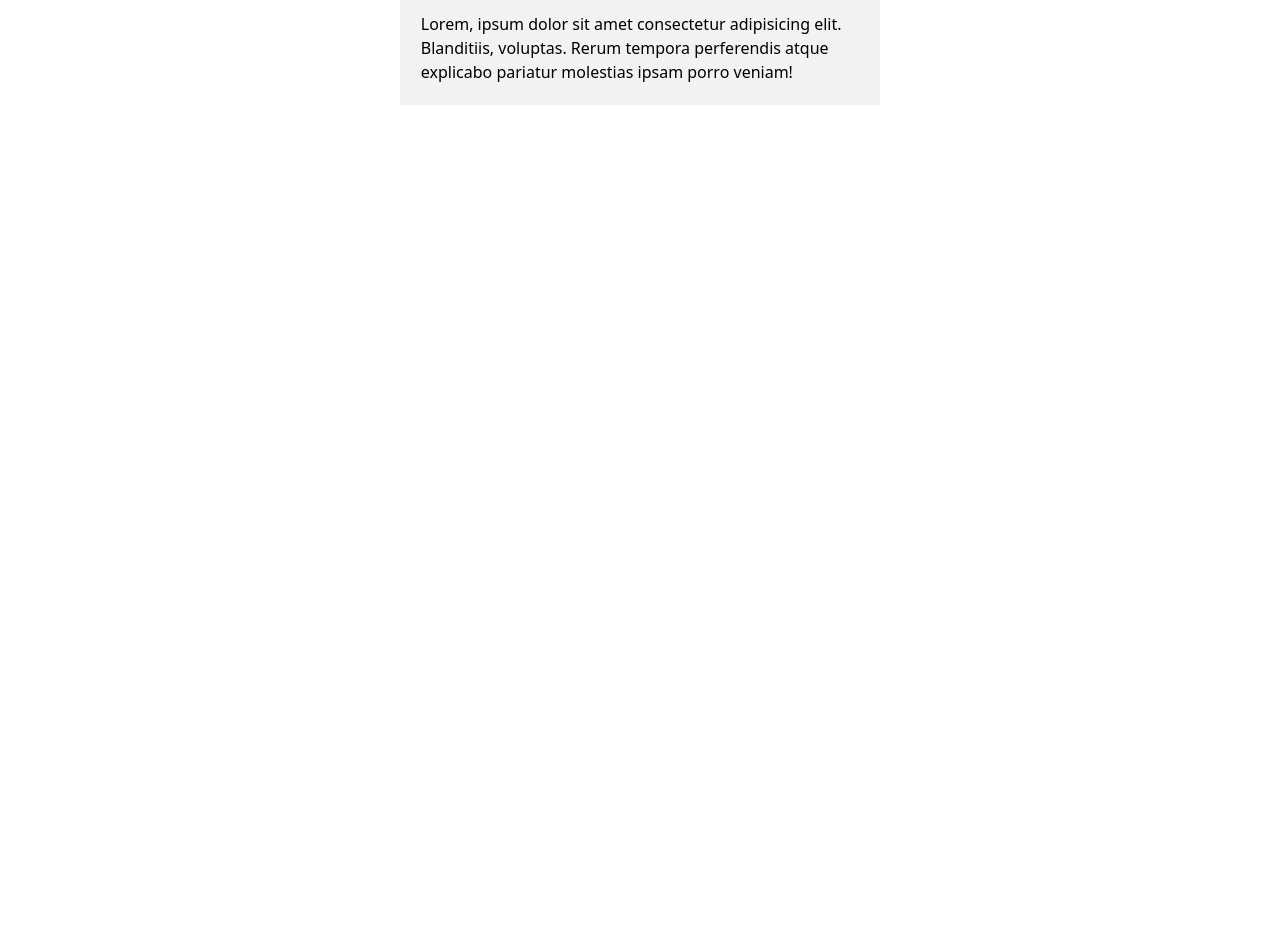
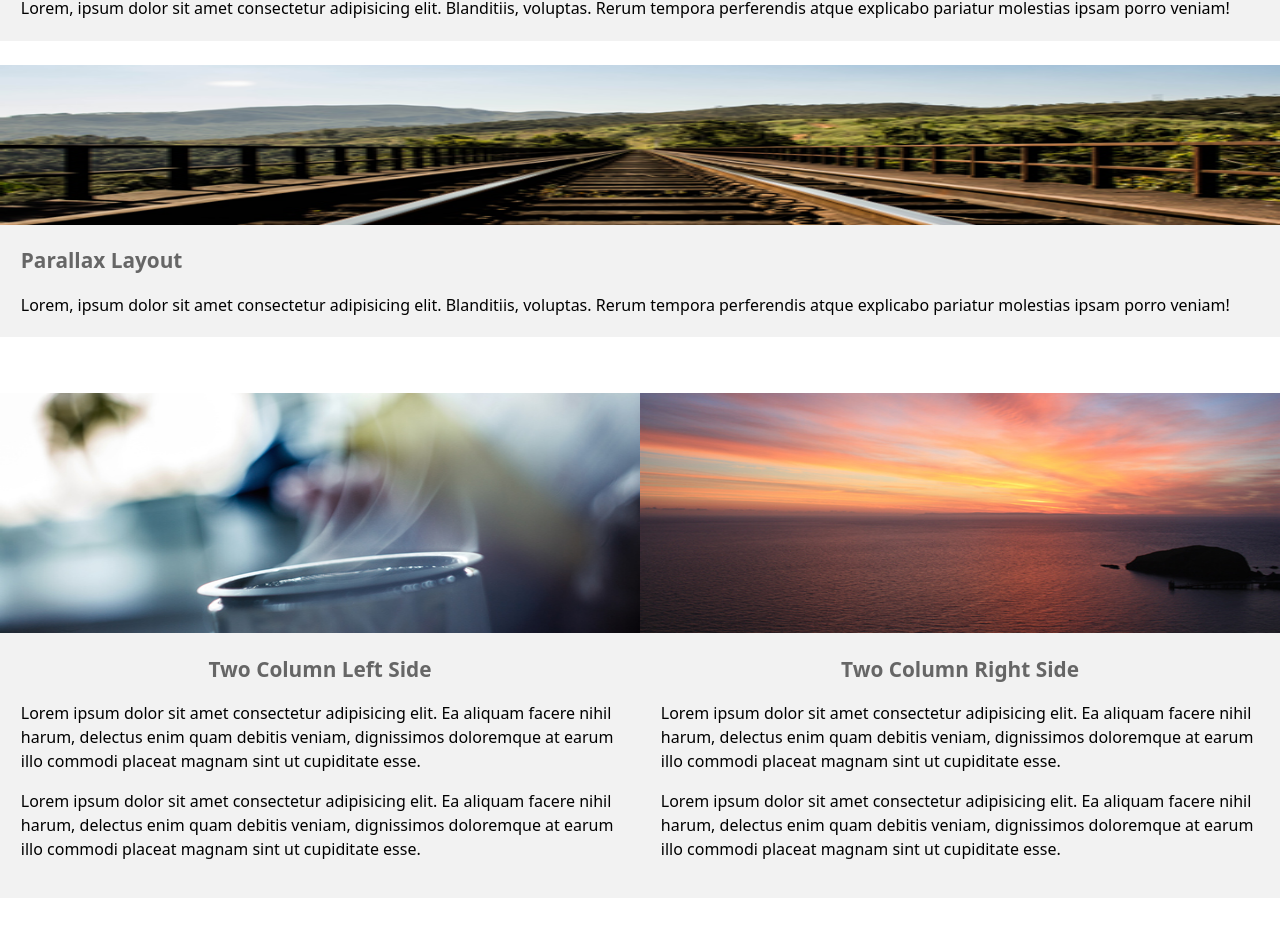
Before and after one commit to jeffagregado/one-page-app, a Next.js app: page / in a window 1280 px wide. Shown: the part 1353-2290 px from the top of the page. Before the commit the page ends 1514 px from the top, so only its background shows below. Built offline with nearby package versions, Linux system fonts and the light colour scheme.

Commit message:
added components

```diff
--- a/components/Card.tsx
+++ b/components/Card.tsx
@@ -2,12 +2,13 @@ import cardStyle from '../styles/Card.module.scss'
 
 interface Props {
   children: any
+  big?: any
   img: string
 }
 
-const Card = ({ children, img }: Props) => {
+const Card = ({ children, img, big }: Props) => {
   return (
-    <div className={cardStyle.card}>
+    <div className={`${cardStyle.card} ${big ? cardStyle['card-big'] : null}`}>
       <div className={cardStyle['card-img']}>
         <img src={img} alt="cardimg" />
       </div>
--- a/components/Nav.tsx
+++ b/components/Nav.tsx
@@ -1,4 +1,5 @@
 import Link from 'next/link'
+import { Link as Linkscroll } from 'react-scroll'
 import { useState } from 'react'
 import navStyles from '../styles/Nav.module.scss'
 import NavBurger from './NavBurger'
@@ -16,29 +17,29 @@ const Nav = () => {
 
   const navItems = [
     {
-      id: 0,
+      id: 'home',
       name: 'Homepage',
       link: '/',
     },
     {
-      id: 1,
+      id: 'about',
       name: 'About Us',
-      link: '/about',
+      link: '#',
     },
     {
-      id: 2,
+      id: 'services',
       name: 'Services',
-      link: '/services',
+      link: '#',
     },
     {
-      id: 3,
+      id: 'contact',
       name: 'Contact',
-      link: '/contact',
+      link: '#',
     },
     {
-      id: 4,
+      id: 'external',
       name: 'External',
-      link: '/external',
+      link: '#',
     },
   ]
 
@@ -55,7 +56,15 @@ const Nav = () => {
             {navItems.map((navitem) => (
               <li key={navitem.id}>
                 <Link href={navitem.link}>
-                  <a>{navitem.name}</a>
+                  <Linkscroll
+                    activeClass={navStyles['scroll-active']}
+                    to={navitem.id}
+                    spy={true}
+                    smooth={true}
+                    duration={1000}
+                  >
+                    {navitem.name}
+                  </Linkscroll>
                 </Link>
               </li>
             ))}
--- a/package.json
+++ b/package.json
@@ -8,10 +8,12 @@
     "start": "next start"
   },
   "dependencies": {
+    "@types/react-scroll": "^1.8.2",
     "next": "10.0.7",
     "node-sass": "^5.0.0",
     "react": "17.0.1",
-    "react-dom": "17.0.1"
+    "react-dom": "17.0.1",
+    "react-scroll": "^1.8.2"
   },
   "devDependencies": {
     "@types/node": "^14.14.28",
--- a/pages/index.tsx
+++ b/pages/index.tsx
@@ -11,34 +11,73 @@ export default function Home() {
           <h2 className="">Simple Bootstrap Template</h2>
         </div>
       </section>
+
       <section id="about" className={sectionStyle.sectionAbout}>
         <div className={sectionStyle['sectionAbout-top']}>
           <Card img="/img/1-1.jpg">
             <h1>
               <span style={{ color: '#178A27' }}>Bootstrap v3.3.6</span>
             </h1>
+            <p>
               Lorem, ipsum dolor sit amet consectetur adipisicing elit.
               Blanditiis, voluptas. Rerum tempora perferendis atque explicabo
               pariatur molestias ipsam porro veniam!
+            </p>
           </Card>
           <Card img="/img/1-2.jpg">
             <h1>
               <span style={{ color: '#1686C1' }}>Responsive design</span>
             </h1>
+            <p>
               Lorem, ipsum dolor sit amet consectetur adipisicing elit.
               Blanditiis, voluptas. Rerum tempora perferendis atque explicabo
               pariatur molestias ipsam porro veniam!
+            </p>
           </Card>
           <Card img="/img/1-3.jpg">
             <h1>
               <span style={{ color: '#666666' }}>Parallax Layout</span>
             </h1>
+            <p>
               Lorem, ipsum dolor sit amet consectetur adipisicing elit.
               Blanditiis, voluptas. Rerum tempora perferendis atque explicabo
               pariatur molestias ipsam porro veniam!
+            </p>
           </Card>
         </div>
-        <div></div>
+        <div className={sectionStyle['sectionAbout-bottom']}>
+          <Card img="/img/2-1.jpg" big>
+            <h1>Two Column Left Side</h1>
+            <p>
+              Lorem ipsum dolor sit amet consectetur adipisicing elit. Ea
+              aliquam facere nihil harum, delectus enim quam debitis veniam,
+              dignissimos doloremque at earum illo commodi placeat magnam sint
+              ut cupiditate esse.
+            </p>
+            <p>
+              Lorem ipsum dolor sit amet consectetur adipisicing elit. Ea
+              aliquam facere nihil harum, delectus enim quam debitis veniam,
+              dignissimos doloremque at earum illo commodi placeat magnam sint
+              ut cupiditate esse.
+            </p>
+          </Card>
+
+          <Card img="/img/2-2.jpg" big>
+            <h1>Two Column Right Side</h1>
+            <p>
+              Lorem ipsum dolor sit amet consectetur adipisicing elit. Ea
+              aliquam facere nihil harum, delectus enim quam debitis veniam,
+              dignissimos doloremque at earum illo commodi placeat magnam sint
+              ut cupiditate esse.
+            </p>
+            <p>
+              Lorem ipsum dolor sit amet consectetur adipisicing elit. Ea
+              aliquam facere nihil harum, delectus enim quam debitis veniam,
+              dignissimos doloremque at earum illo commodi placeat magnam sint
+              ut cupiditate esse.
+            </p>
+          </Card>
+        </div>
       </section>
     </>
   )
--- a/styles/Card.module.scss
+++ b/styles/Card.module.scss
@@ -1,11 +1,26 @@
 @import './Utilities/variables';
 
 .card {
-  width: 30rem;
+  width: 100%;
   display: block;
   background-color: $card-color;
   margin-bottom: 1.5rem;
 
+  @screen md {
+    width: 30rem;
+  }
+
+  &.card-big {
+    width: 100%;
+
+    @screen md {
+      width: 48%;
+    }
+
+    .card-img {
+      height: 15rem;
+    }
+  }
 
   .card-img {
     width: 100%;
@@ -15,7 +30,7 @@
     img {
       display: block;
       width: 100%;
-      height: auto;
+      height: 100%;
     }
   }
 
--- a/styles/Nav.module.scss
+++ b/styles/Nav.module.scss
@@ -77,6 +77,11 @@
           padding: 15px 25px;
           transition: all 0.3s ease;
           font-weight: 600;
+          cursor: pointer;
+
+          &.scroll-active {
+            @apply bg-gray-600;
+          }
         }
       }
     }
--- a/styles/Section.module.scss
+++ b/styles/Section.module.scss
@@ -22,12 +22,15 @@
   display: flex;
   flex-direction: column;
   padding: 2rem 0;
+  margin: 2rem auto;
+  overflow: hidden;
 
   .sectionAbout-top {
     width: 100%;
+    margin-bottom: 2rem;
     display: flex;
     flex-wrap: wrap;
-    justify-content: space-around;
+    justify-content: space-between;
 
     h1 {
       font-size: 1.3rem;
@@ -35,4 +38,27 @@
       margin-bottom: 1rem;
     }
   }
+
+  .sectionAbout-bottom {
+    width: 100%;
+    display: flex;
+    justify-content: space-between;
+    flex-direction: column;
+
+    @screen md {
+      flex-direction: row;
+    }
+
+    h1 {
+      font-size: 1.3rem;
+      font-weight: 700;
+      margin-bottom: 1rem;
+      text-align: center;
+      color: #666666;
+    }
+
+    p {
+      margin-bottom: 1rem;
+    }
+  }
 }
```
Also changed, not shown: 1 other file (tests, documents, lock files or other folders). Lines whose indentation alone changed are shown as unchanged.
